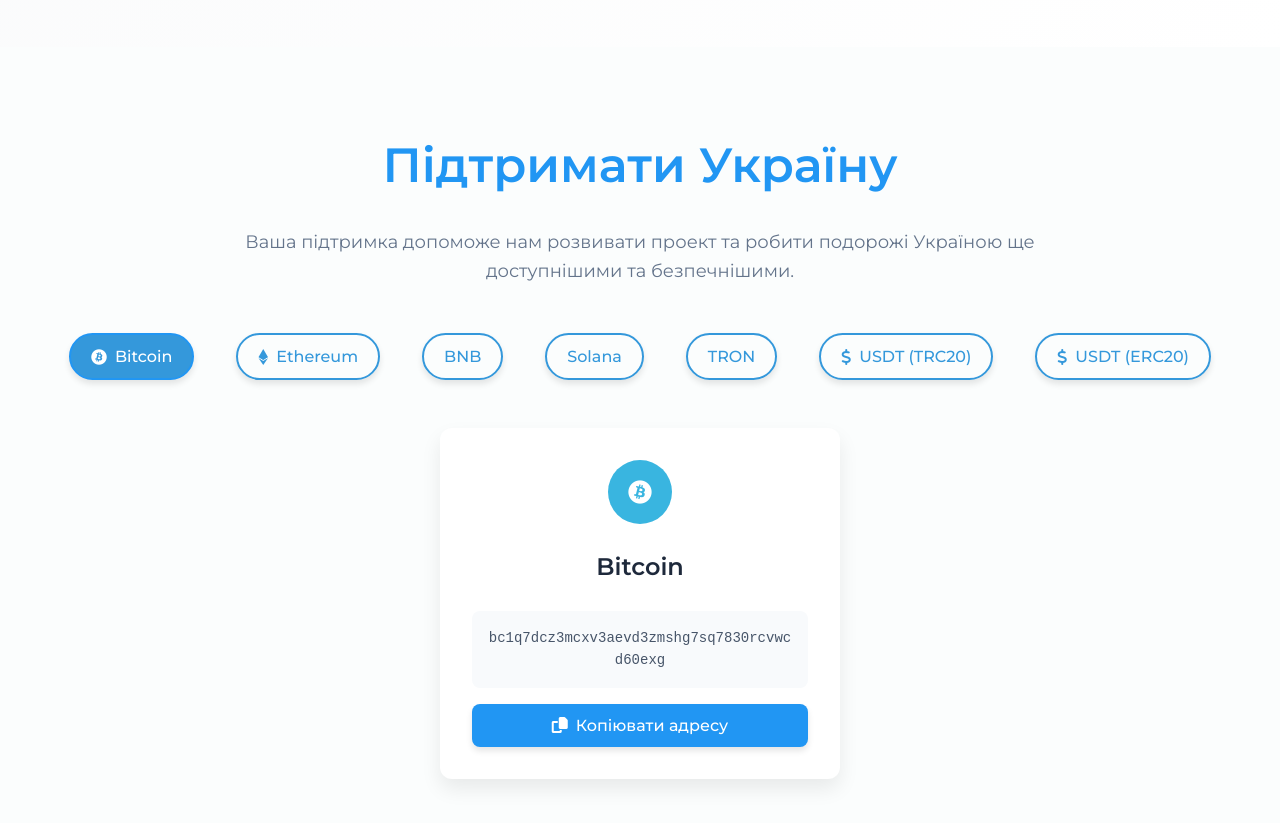
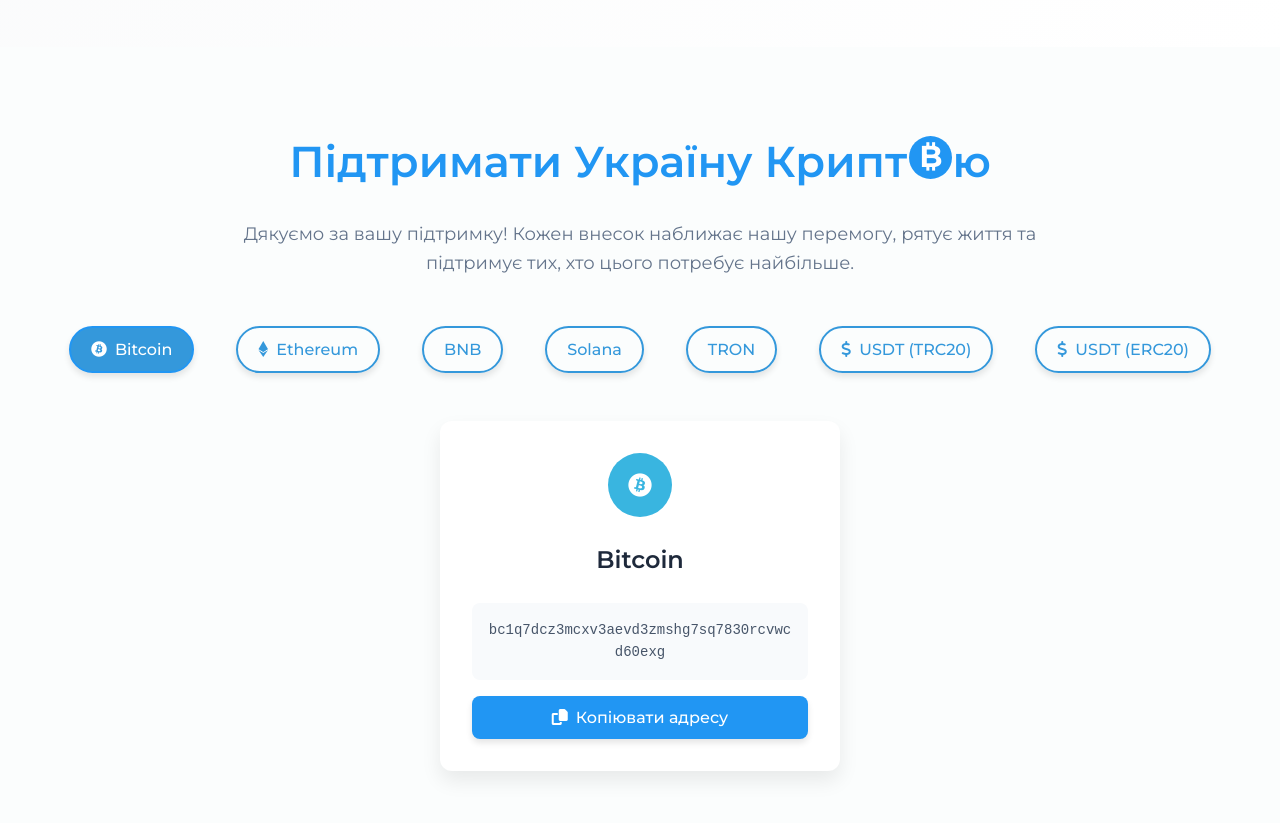
Before and after one commit to MishaGitHub9/TOUR, a plain HTML site: page index.html in a window 1280 px wide. Shown: the part 1640-2463 px from the top of the page. Drawn offline with nearby package versions, Linux system fonts and the light colour scheme.

Commit message:
Update index.html

```diff
--- a/index.html
+++ b/index.html
@@ -2093,6 +2093,28 @@
             animation: none;
             transform: scale(1.03);
             transition: all 0.3s ease;
+        }
+
+        .bitcoin-icon {
+            display: inline-block;
+            width: 1em;
+            height: 1em;
+            background: #2196F3;
+            border-radius: 50%;
+            position: relative;
+            transform: translateY(2px);
+            margin: 0 0em 0 0.05em;
+        }
+
+        .bitcoin-icon::before {
+            content: '₿';
+            color: white;
+            position: absolute;
+            left: 50%;
+            top: 50%;
+            transform: translate(-50%, -50%);
+            font-weight: bold;
+            font-size: 0.7em;
         }
     </style>
 
@@ -2302,13 +2324,13 @@
     <section id="donate" class="donate-section" style="background-color: #FBFDFD;">
         <div class="container">
             <div class="donate-content">
-                <h2 class="lang-uk">Підтримати Україну</h2>
-                <h2 class="lang-en" style="display: none;">Support Ukraine</h2>
+                <h2 class="lang-uk" style="font-size: 2.7em;">Підтримати Україну Крипт<span class="bitcoin-icon"></span>ю</h2>
+                <h2 class="lang-en" style="display: none;">Support Ukraine with Crypt<span class="bitcoin-icon"></span></h2>
                 <p class="lang-uk">
-                    Ваша підтримка допоможе нам розвивати проект та робити подорожі Україною ще доступнішими та безпечнішими.
+                    Дякуємо за вашу підтримку! Кожен внесок наближає нашу перемогу, рятує життя та підтримує тих, хто цього потребує найбільше.
                 </p>
                 <p class="lang-en" style="display: none;">
-                    Your support will help us develop the project and make traveling in Ukraine even more accessible and safer.
+                    Thank you for your support! Every contribution brings us closer to victory, saves lives and supports those who need it most.
                 </p>
 
                 <div class="currency-selector">
@@ -3796,7 +3818,7 @@
                 'Чернігів', 'Chernihiv',
                 'Київ', 'Kyiv',
                 'Одеса', 'Odesa',
-                'Дендропарк Софіївка', 'Dendropark Sofiivka'
+                'Дендропарк Софіївка', 'Arboretum Sofiyivka'
             ];
 
             // Перевіряємо, чи поточне місце знаходиться у списку міст із середнім рівнем безпеки
```
